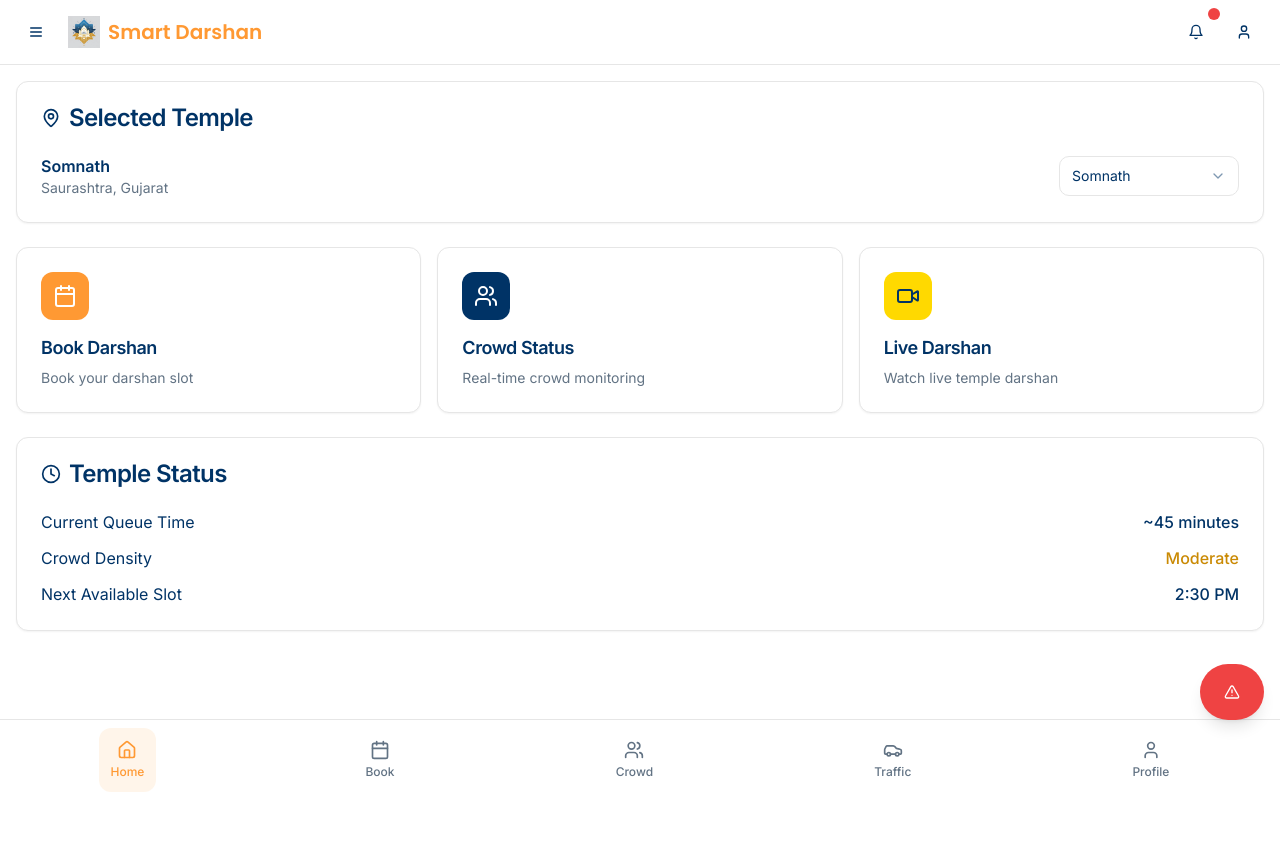
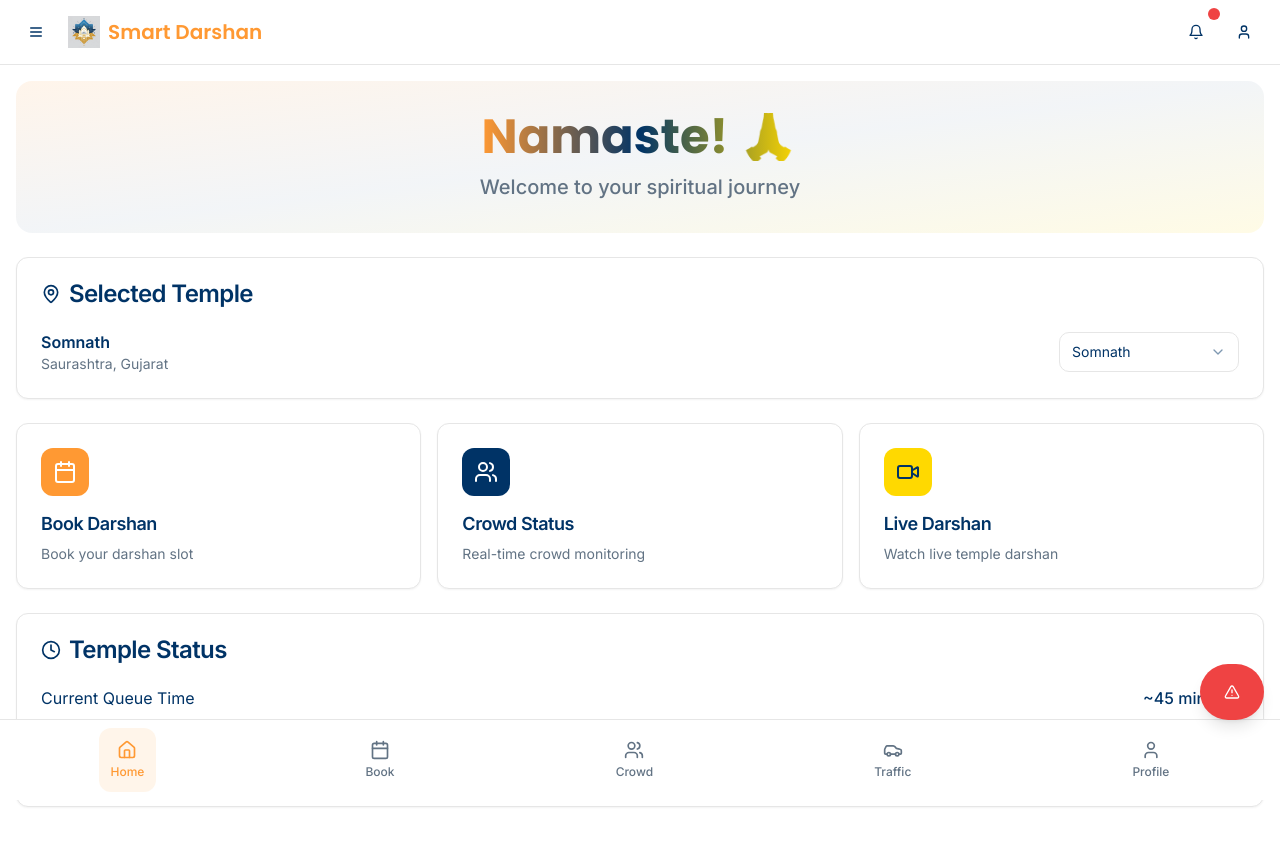
Before and after one commit to dikshant363/smart-darshan-19025, a React (Vite) app: page /dashboard in a window 1280 px wide. Shown: the top 846 px of the page. Before the commit the page ends 800 px from the top, so only its background shows below. Built offline with nearby package versions, Linux system fonts and the light colour scheme; the HTML template or start-up script is replaced by a standard one.

Commit message:
Refactor dashboard greeting

```diff
--- a/src/pages/Dashboard.tsx
+++ b/src/pages/Dashboard.tsx
@@ -52,6 +52,21 @@ const Dashboard = () => {
 
   return (
     <div className="container mx-auto p-4 space-y-6">
+      {/* Greeting Section */}
+      <div className="relative overflow-hidden rounded-2xl bg-gradient-to-br from-primary/10 via-secondary/5 to-accent/10 p-8 animate-fade-in">
+        <div className="relative z-10 text-center space-y-3">
+          <div className="inline-block animate-scale-in">
+            <h1 className="text-4xl md:text-5xl font-poppins font-bold bg-gradient-to-r from-primary via-secondary to-accent bg-clip-text text-transparent">
+              Namaste! 🙏
+            </h1>
+          </div>
+          <p className="text-lg md:text-xl text-muted-foreground font-medium animate-fade-in" style={{ animationDelay: '0.2s' }}>
+            Welcome to your spiritual journey
+          </p>
+        </div>
+        <div className="absolute inset-0 bg-grid-pattern opacity-5" />
+      </div>
+
       {/* Temple Selector */}
       <Card>
         <CardHeader>
```
